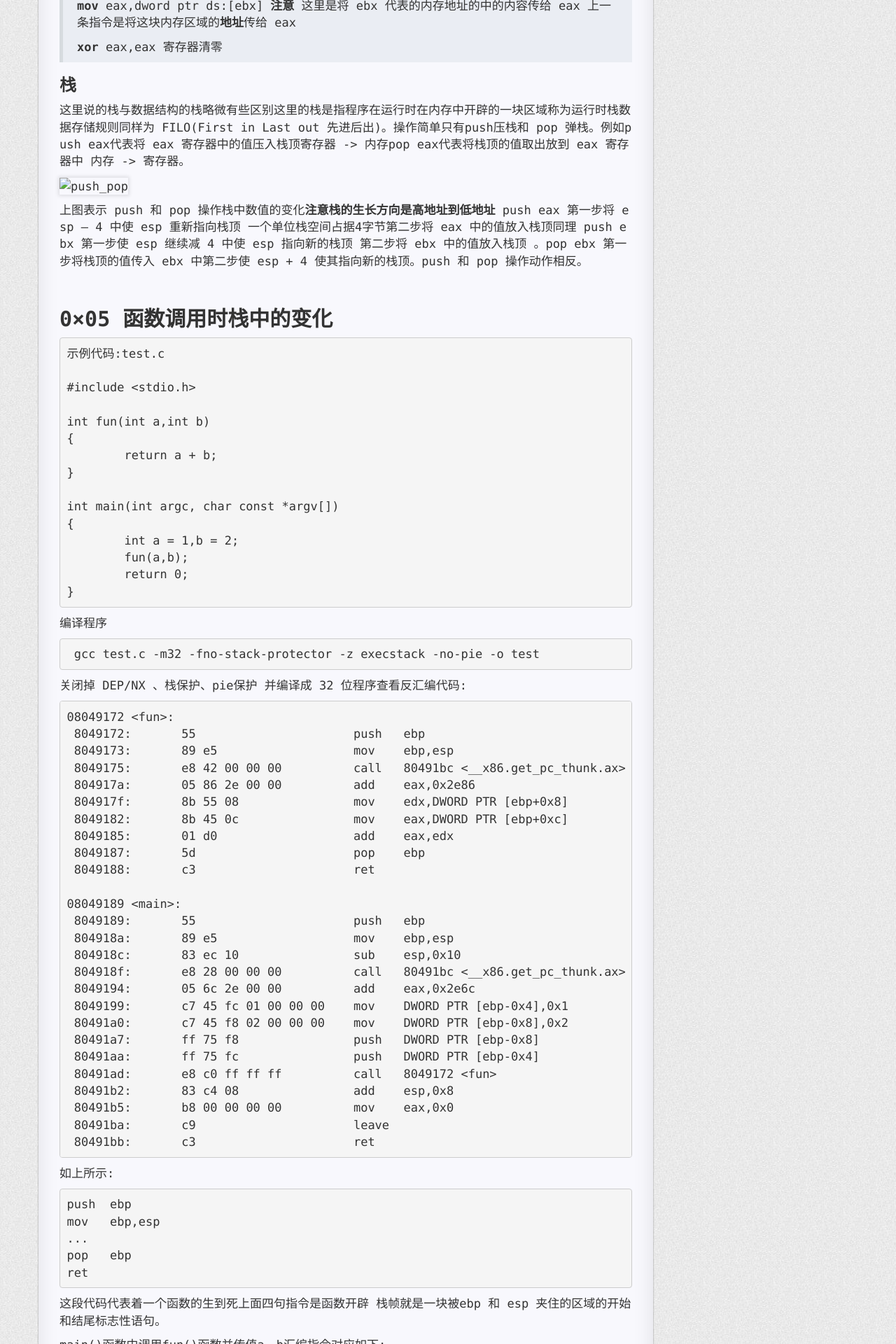
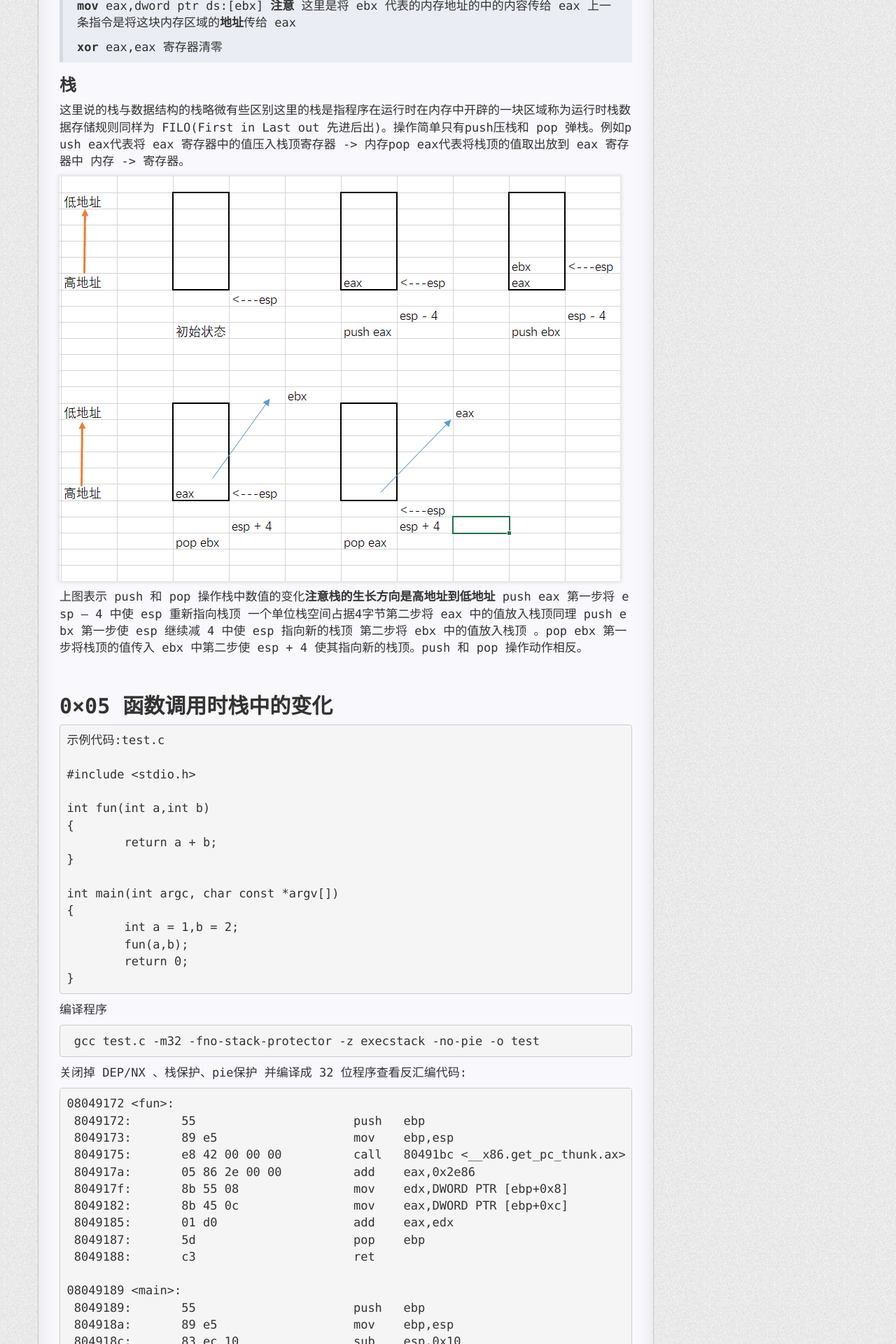
Before and after one commit to h1mmel/h1mmel.github.io, a Jekyll site: the page built from _posts/2018-08-16-StackOverFlow之Ret2ShellCode详解.md, in a window 1280 px wide. Shown: the part 2094-4014 px from the top of the page at 70% size. Built offline with Jekyll 4.4.1, drawn with Linux system fonts in a browser that asks for light colours; nearby versions of some CDN libraries; comment, search, counter and statistics services are not loaded; a style sheet for code colours, icons or effects is not loaded.

Commit message:
Update 2018-08-16-StackOverFlow之Ret2ShellCode详解.md

```diff
--- a/_posts/2018-08-16-StackOverFlow之Ret2ShellCode详解.md
+++ b/_posts/2018-08-16-StackOverFlow之Ret2ShellCode详解.md
@@ -89,7 +89,7 @@ gdb 反汇编语法设置默认为 AT&T 语法改为 Intel 语法
 
 这里说的栈与数据结构的栈略微有些区别这里的栈是指程序在运行时在内存中开辟的一块区域称为运行时栈数据存储规则同样为 FILO(First in Last out 先进后出)。操作简单只有push压栈和 pop 弹栈。例如push eax代表将 eax 寄存器中的值压入栈顶寄存器 -> 内存pop eax代表将栈顶的值取出放到 eax 寄存器中 内存 -> 寄存器。
 
-![push_pop](../images/2018-08-16-Ret2ShellCode/push_pop.png)
+![push_pop](https://github.com/h1mmel/h1mmel.github.io/blob/master/images/2018-08-16-Ret2ShellCode/push_pop.png)
 
  上图表示 push 和 pop 操作栈中数值的变化**注意栈的生长方向是高地址到低地址** push eax 第一步将 esp – 4 中使 esp 重新指向栈顶 一个单位栈空间占据4字节第二步将 eax 中的值放入栈顶同理 push ebx 第一步使 esp 继续减 4 中使 esp 指向新的栈顶 第二步将 ebx 中的值放入栈顶 。pop ebx 第一步将栈顶的值传入 ebx 中第二步使 esp + 4 使其指向新的栈顶。push 和 pop 操作动作相反。
 
```
